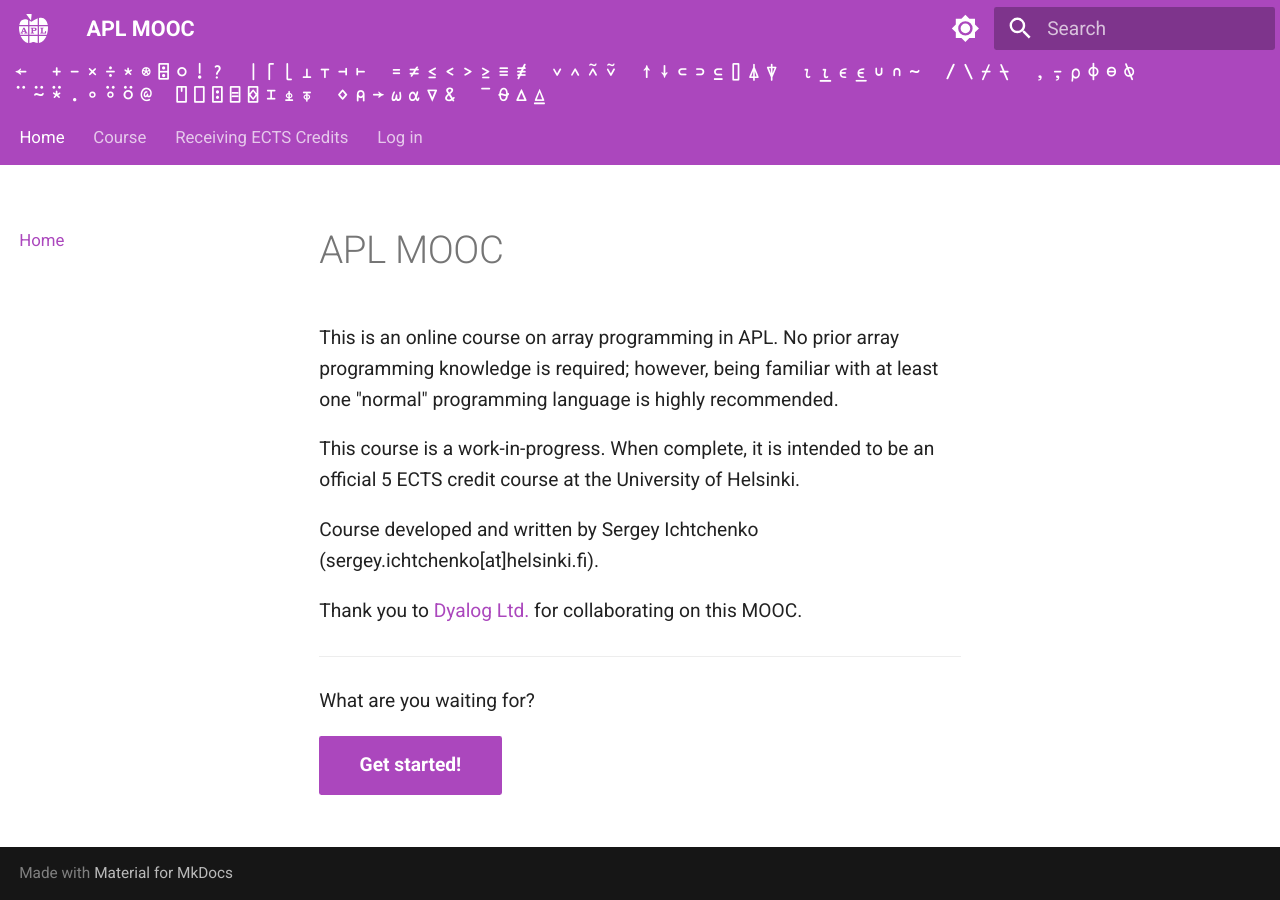
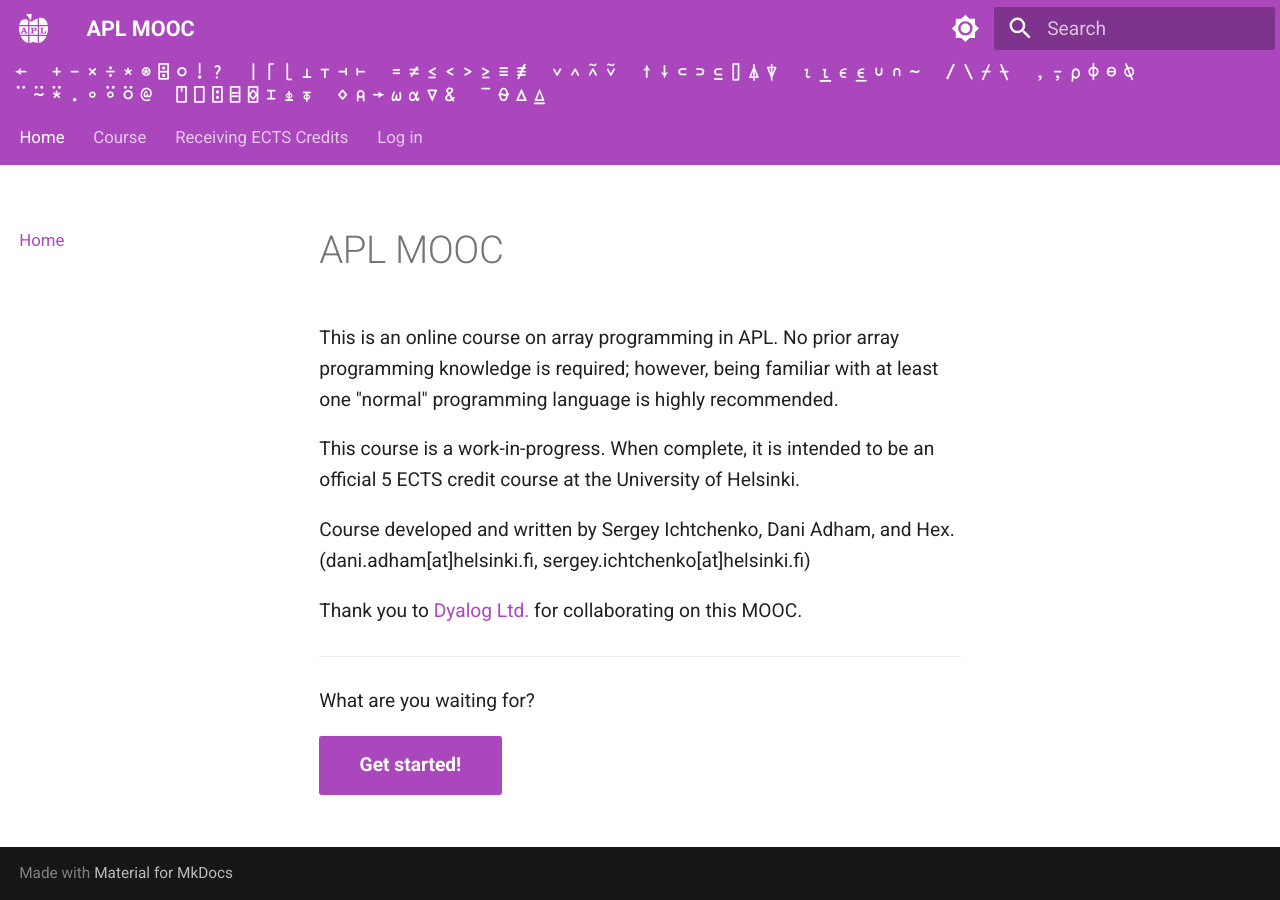
Before and after one commit to APLMOOC/APLMOOC, an MkDocs documentation site: the page built from docs/index.md, in a window 1280 px wide. Built offline with MkDocs 1.6.1 and Material for MkDocs 9.7.7, drawn with Linux system fonts in a browser that asks for light colours; some web fonts are replaced.

Commit message:
Add attribution to Dani and Hex

```diff
--- a/docs/index.md
+++ b/docs/index.md
@@ -7,7 +7,7 @@ however, being familiar with at least one "normal" programming language is highl
 This course is a work-in-progress.
 When complete, it is intended to be an official 5 ECTS credit course at the University of Helsinki.
 
-Course developed and written by Sergey Ichtchenko (sergey.ichtchenko[at]helsinki.fi).
+Course developed and written by Sergey Ichtchenko, Dani Adham, and Hex. (dani.adham[at]helsinki.fi, sergey.ichtchenko[at]helsinki.fi)
 
 Thank you to [Dyalog Ltd.](https://dyalog.com) for collaborating on this MOOC.
 
```
